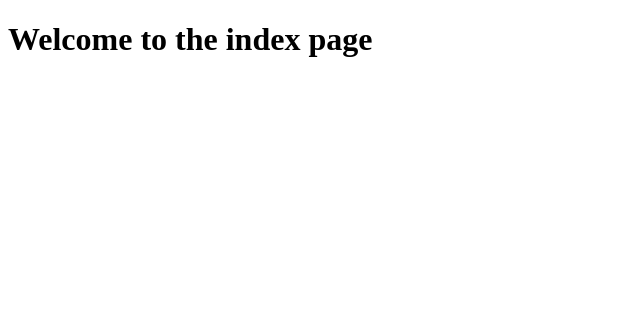
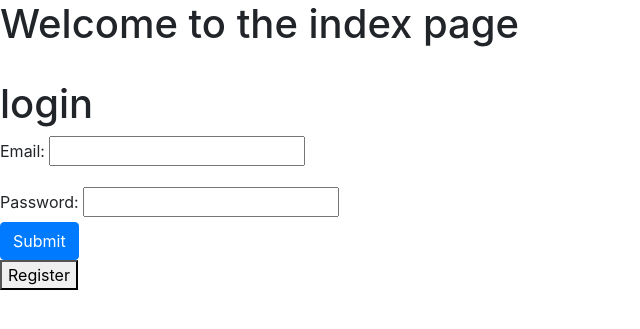
Before and after one commit to uditjain-noob/OOP_Project-1, a Django app: page / in a window 1280 px wide. Shown: the top 329 px of the page, without its empty margins (0-640 px from the left). Run offline with Django 3.2, Linux system fonts and the light colour scheme; some libraries are stand-ins or nearby versions.

Commit message:
Email API commit

```diff
--- a/HotelManagement/templates/HotelManagement/index.html
+++ b/HotelManagement/templates/HotelManagement/index.html
@@ -5,8 +5,29 @@
     <meta http-equiv="X-UA-Compatible" content="IE=edge">
     <meta name="viewport" content="width=device-width, initial-scale=1.0">
     <title>Document</title>
+    <link rel="stylesheet" href="https://stackpath.bootstrapcdn.com/bootstrap/4.3.1/css/bootstrap.min.css" integrity="sha384-ggOyR0iXCbMQv3Xipma34MD+dH/1fQ784/j6cY/iJTQUOhcWr7x9JvoRxT2MZw1T" crossorigin="anonymous">
 </head>
 <body>
     <h1>Welcome to the index page</h1>
+    <br>
+    <h1>login</h1>
+
+    <form method="post"> {% csrf_token %}
+        <div class="form-group">
+            <label for="Email">Email: </label>
+            <input id="Email" type="email" name="Email" value="{{ email }}">
+        <div class="form-group">
+        <div class="form-group"></div>
+            <label for="PWD">Password: </label>
+            <input id="PWD" type="text" name="PWD" value="{{ pwd }}"></input>
+        <div class="form-group">
+        <button type="submit" class="btn btn-primary">Submit</button>
+    </form>
+    <br>
+    <a href="http://127.0.0.1:8000/register/"><button>Register</button></a>
+
+    <script src="https://code.jquery.com/jquery-3.3.1.slim.min.js" integrity="sha384-q8i/X+965DzO0rT7abK41JStQIAqVgRVzpbzo5smXKp4YfRvH+8abtTE1Pi6jizo" crossorigin="anonymous"></script>
+    <script src="https://cdnjs.cloudflare.com/ajax/libs/popper.js/1.14.7/umd/popper.min.js" integrity="sha384-UO2eT0CpHqdSJQ6hJty5KVphtPhzWj9WO1clHTMGa3JDZwrnQq4sF86dIHNDz0W1" crossorigin="anonymous"></script>
+    <script src="https://stackpath.bootstrapcdn.com/bootstrap/4.3.1/js/bootstrap.min.js" integrity="sha384-JjSmVgyd0p3pXB1rRibZUAYoIIy6OrQ6VrjIEaFf/nJGzIxFDsf4x0xIM+B07jRM" crossorigin="anonymous"></script>
 </body>
 </html>
--- a/HotelManagement/views.py
+++ b/HotelManagement/views.py
@@ -1,5 +1,9 @@
 from django.shortcuts import render
 from django.http import HttpResponse
+from django.core.mail import send_mail
+import requests
+from string import ascii_lowercase, ascii_uppercase, digits
+from random import choices
 # Create your views here.
 
 
@@ -12,6 +16,29 @@ def register(request):
         Email = request.POST.get('Email', '')
         phone_num = request.POST.get('PhoneNo','')
         PWD = request.POST.get('PWD', '')
+        print(Email)
 
-        Reg = User(name = Name, )
+        random_str = "".join(choices(ascii_uppercase + ascii_lowercase + digits, k=6))
+
+        url = "https://email-sender1.p.rapidapi.com/"
+
+        querystring = {"txt_msg":"test of the body","to":Email, "from":"Team 20","subject":"Greetings","html_msg":f"<html><body><b>Hello, {Name}</b><br>{random_str}</body></html>"}
+
+        headers = {
+        'content-type': "application/json",
+        'x-rapidapi-host': "email-sender1.p.rapidapi.com",
+        'x-rapidapi-key': "f4a006106dmshc46a4e2a30f153dp1a2d06jsn7506f81db2ee"
+        }
+
+        payload = """{\r
+                      \"key1\": \"value\",\r
+                      \"key2\": \"value\"\r
+                     }"""
+
+        response = requests.request("POST", url, data=payload, headers=headers, params=querystring)
+
+        print(response.text)
+
+        # print(type(Email))
+        # Reg = User(name = Name, )
     return render(request, 'HotelManagement/register.html')
```
Also changed, not shown: HotelManagement/templates/HotelManagement/register.html (+19 -9 lines), oop_proj/settings.py (+9 -0 lines).
